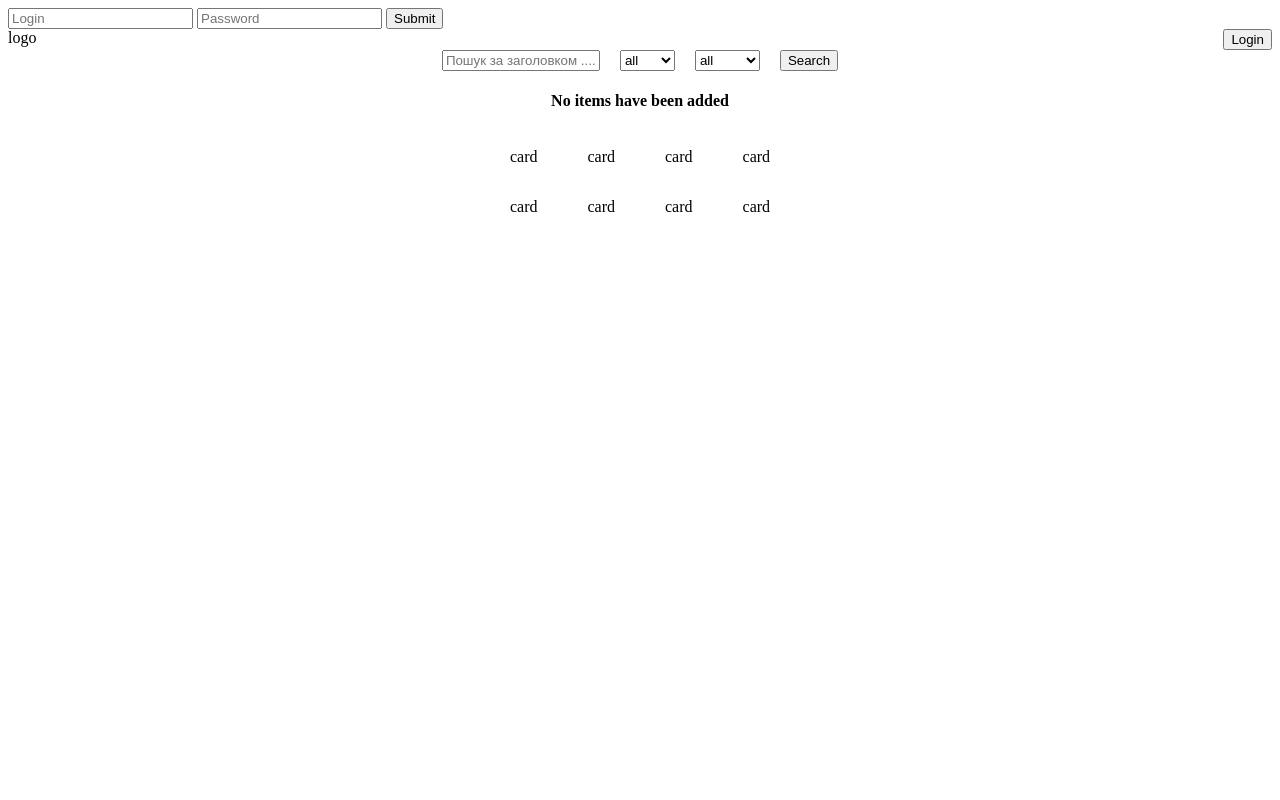
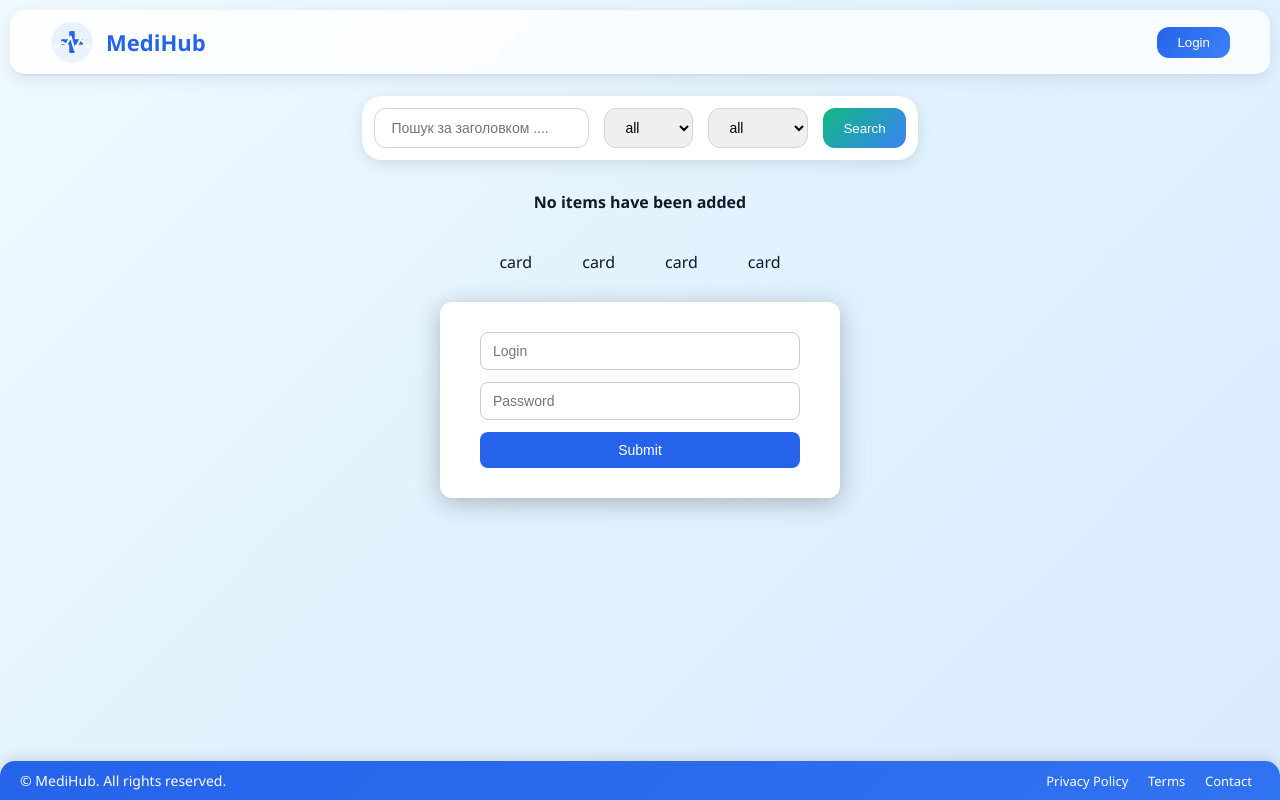
Before and after one commit to Mykola-Pyshnyuk/step-project4-advanced-js, a plain HTML site: page public/index.html in a window 1280 px wide. Both pictures are taken after a click on the button "Login". Drawn offline with Linux system fonts and the light colour scheme.

Commit message:
add-style

```diff
--- a/public/index.html
+++ b/public/index.html
@@ -5,35 +5,47 @@
     <meta charset="UTF-8">
     <meta name="viewport" content="width=device-width, initial-scale=1.0">
     <title>Document</title>
+    <link rel="stylesheet" href="/source/styles/styles.css">
 </head>
 
 <body>
 
-    <header class="page-header" style="display: flex; justify-content: space-between;">
-        <div>logo</div>
+    <header class="page-header">
+        <a href="#" class="logo-link" aria-label="Перейти на головну">
+  <svg class="logo-svg" xmlns="http://www.w3.org/2000/svg" viewBox="0 0 64 64">
+    <circle cx="32" cy="32" r="30" fill="#EAF2FF"/>
+    <rect x="28" y="16" width="8" height="32" rx="2" fill="#2563eb"/>
+    <rect x="16" y="28" width="32" height="8" rx="2" fill="#2563eb"/>
+    <path d="M8 40 L18 32 L24 36 L30 24 L36 44 L44 28 L56 40"
+          stroke="#ffffff" stroke-width="3" stroke-linecap="round"
+          stroke-linejoin="round" fill="none" opacity="0.95"/>
+  </svg>
+  <span class="logo-text">MediHub</span>
+</a>
         <!--* <button class="login" type="button">Login</button> -->
     </header>
 
-    <article style="display: flex; justify-content: space-evenly;">
-        <form id="filterForm" style="display: flex; gap: 20px;">
+    <article class="filter-container">
+        <form class="filterForm" id="filterForm">
 
-            <input type="text" style="width: 150px;" name="search" placeholder="Пошук за заголовком ....">
+            <input class="filterForm_input" type="text" name="search" placeholder="Пошук за заголовком ....">
 
 
-            <select name="status">
+
+            <select class="filter-form_select" name="status">
                 <option value="">all</option>
                 <option value="open">Open</option>
                 <option value="done">Done</option>
             </select>
 
-            <select name="priority">
+            <select class="filter-form_select" name="priority">
                 <option value="">all</option>
                 <option value="low">Low</option>
                 <option value="normal">Normal</option>
                 <option value="high">High</option>
             </select>
 
-            <button type="submit" class="submit">Search</button>
+            <button class="filter-form_btn" type="submit">Search</button>
         </form>
     </article>
 
@@ -52,9 +64,14 @@
         </div>
     </section>
 
-    <footer>
-
-    </footer>
+    <footer class="footer">
+  <span class="footer-text">© MediHub. All rights reserved.</span>
+  <nav class="footer-links-list">
+    <a class="footer-links-item" href="#">Privacy Policy</a>
+    <a class="footer-links-item" href="#">Terms</a>
+    <a class="footer-links-item" href="#">Contact</a>
+  </nav>
+</footer>
 
     <script type="module" src="./index.js"></script>
 </body>
--- /dev/null
+++ b/source/styles/filter.css
@@ -0,0 +1,47 @@
+.filter-container {
+  display: flex;
+  justify-content: center;
+  margin: 10px 0;
+}
+
+.filterForm {
+  display: flex;
+  flex-wrap: wrap;
+  gap: 15px;
+  padding: 12px;
+  background: white;
+  border-radius: 20px;
+  box-shadow: 0 4px 15px rgba(0,0,0,0.1);
+}
+
+.filterForm_input,
+.filter-form_select {
+  padding: 10px 16px;
+  border-radius: 12px;
+  border: 1px solid #d1d5db;
+  font-size: 14px;
+  transition: 0.2s;
+}
+
+.filterForm_input:focus,
+.filter-form_select:focus {
+  outline: none;
+  border-color: #2563eb;
+  box-shadow: 0 0 0 3px rgba(37,99,235,0.2);
+}
+
+.filter-form_btn {
+  padding: 10px 20px;
+  border-radius: 12px;
+  background: linear-gradient(135deg, #10b981, #3b82f6);
+  border: none;
+  color: white;
+  cursor: pointer;
+  font-weight: 500;
+  transition: 0.3s;
+}
+
+.filter-form_btn:hover {
+  opacity: 0.9;
+  transform: translateY(-2px);
+}
--- /dev/null
+++ b/source/styles/footer.css
@@ -0,0 +1,47 @@
+.footer {
+  flex-shrink: 0;
+  padding: 10px 20px;
+  font-size: 14px;
+  background: linear-gradient(135deg, #2563eb, #3b82f6);
+  color: #ffffff;
+  box-shadow: 0 -4px 12px rgba(0,0,0,0.1);
+  border-top-left-radius: 15px;
+  border-top-right-radius: 15px;
+  position: fixed;
+  bottom: 0;
+  left: 0;
+  right: 0;
+
+  display: flex;
+  justify-content: space-between;
+  align-items: center;
+  gap: 12px;
+
+  background-size: 200% 200%;
+  transition: background-position 0.8s ease;
+}
+
+.footer:hover {
+  background-position: right center;
+}
+
+.footer-text {
+  font-weight: 500;
+  color: #ffffff;
+  display: flex;
+  align-items: center;
+  gap: 5px;
+}
+
+.footer-links-item {
+  color: #ffffff;
+  margin: 0 8px;
+  font-size: 13px;
+  text-decoration: none;
+  transition: opacity 0.3s;
+}
+
+.footer-links-item:hover {
+  opacity: 0.8;
+  color: #facc15;
+}
--- /dev/null
+++ b/source/styles/header.css
@@ -0,0 +1,52 @@
+.page-header {
+  display: flex;
+  justify-content: space-between;
+  align-items: center;
+  padding: 10px 40px;
+  background: #ffffffcc;
+  backdrop-filter: blur(10px);
+  border-bottom: 2px solid #2563eb33;
+  border-radius: 15px;
+  margin: 10px;
+  box-shadow: 0 4px 15px rgba(0,0,0,0.08);
+}
+.logo-link {
+  display: flex;
+  align-items: center;
+  gap: 12px;
+  text-decoration: none;
+  font-weight: bold;
+  font-size: 22px;
+  color: #2563eb;
+  transition: all 0.3s;
+}
+
+.logo-link:hover {
+  color: #1d4ed8;
+}
+
+.logo-svg {
+  width: 44px;
+  height: 44px;
+  transition: transform 0.3s ease;
+}
+
+.logo-link:hover .logo-svg {
+  transform: rotate(15deg);
+}
+
+.login {
+  padding: 8px 20px;
+  border-radius: 12px;
+  background: linear-gradient(135deg, #2563eb, #3b82f6);
+  border: none;
+  color: white;
+  font-weight: 500;
+  cursor: pointer;
+  transition: all 0.3s ease;
+}
+
+.login:hover {
+  transform: translateY(-2px);
+  background: linear-gradient(135deg, #1e40af, #2563eb);
+}
--- /dev/null
+++ b/source/styles/modal.css
@@ -0,0 +1,89 @@
+form#registration-form,
+form#create-visit,
+div.confirm-exit {
+  position: fixed;
+  top: 50%;
+  left: 50%;
+  transform: translate(-50%, -50%);
+  background: #fff;
+  padding: 30px 40px;
+  border-radius: 12px;
+  box-shadow: 0 5px 25px rgba(0,0,0,0.25);
+  z-index: 1000;
+  min-width: 320px;
+  max-width: 400px;
+  width: 100%;
+  box-sizing: border-box;
+  display: flex;
+  flex-direction: column;
+  gap: 12px;
+}
+
+form#registration-form input,
+form#create-visit input,
+form#create-visit select {
+  width: 100%;
+  padding: 10px 12px;
+  border-radius: 8px;
+  border: 1px solid #ccc;
+  font-size: 14px;
+  box-sizing: border-box;
+}
+
+form#registration-form button,
+form#create-visit button,
+div.confirm-exit button {
+  padding: 10px 16px;
+  border-radius: 8px;
+  font-size: 14px;
+  cursor: pointer;
+  border: none;
+  transition: 0.2s;
+}
+
+button.submit {
+  background: #2563eb;
+  color: #fff;
+}
+
+button.submit:hover {
+  background: #1d4ed8;
+}
+
+button.close,
+.logout-no {
+  background: #e5e7eb;
+}
+
+button.close:hover,
+.logout-no:hover {
+  background: #d1d5db;
+}
+
+.logout-yes {
+  background: #ef4444;
+  color: #fff;
+}
+
+.logout-yes:hover {
+  background: #dc2626;
+}
+
+.logout-message {
+  font-size: 16px;
+  font-weight: 500;
+  text-align: center;
+}
+
+body::before {
+  content: "";
+  display: none;
+  position: fixed;
+  inset: 0;
+  background: rgba(0, 0, 0, 0.4);
+  z-index: 900;
+}
+
+body.modal-open::before {
+  display: block;
+}
--- a/source/styles/styles.css
+++ b/source/styles/styles.css
@@ -0,0 +1,15 @@
+@import './header.css';
+@import './filter.css';
+@import './cards.css';
+@import './modal.css';
+@import './footer.css';
+
+body {
+  margin: 0;
+  font-family: "Segoe UI", Roboto, sans-serif;
+  background: linear-gradient(135deg, #f0f9ff, #e0f2fe, #dbeafe);
+  color: #111827;
+  display: flex;
+  flex-direction: column;
+  min-height: 100vh;
+}
```
Also changed, not shown: source/components/Modal.js (line endings or trailing spaces), source/components/index.js (line endings or trailing spaces), source/styles/cards.css (added).
